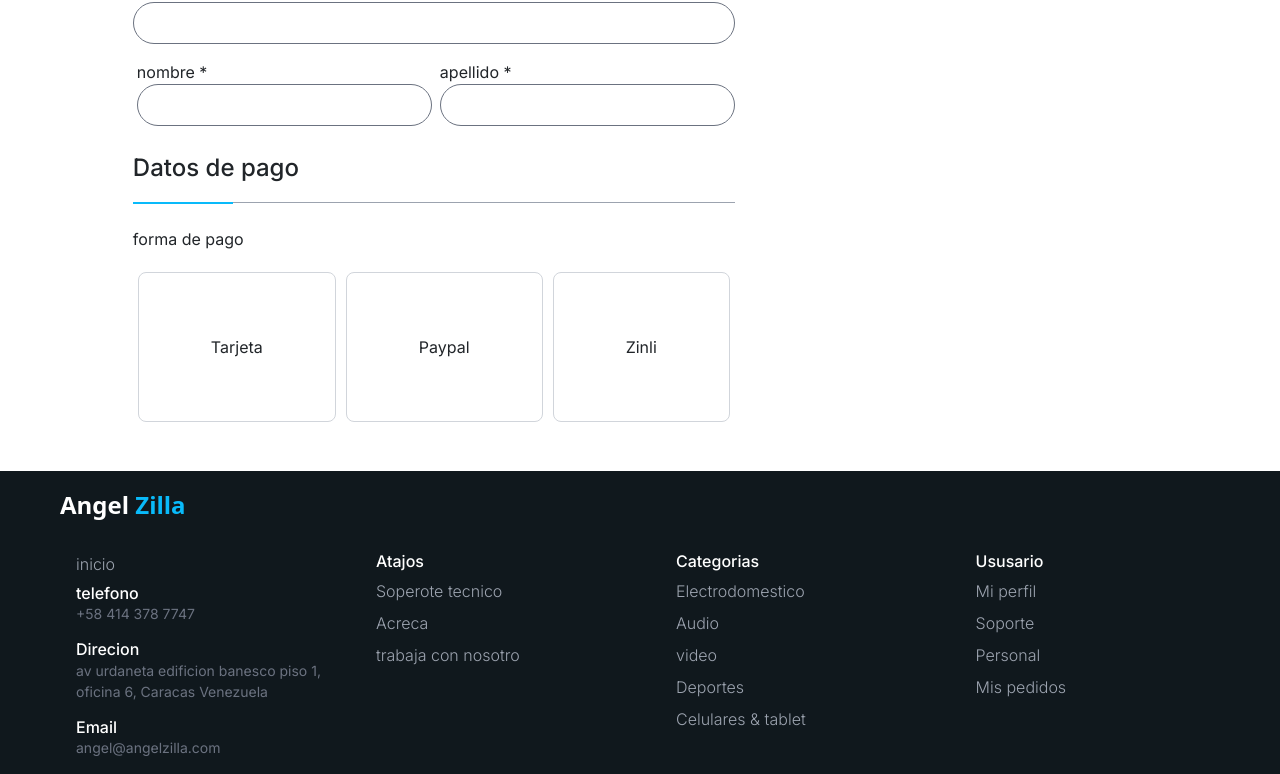
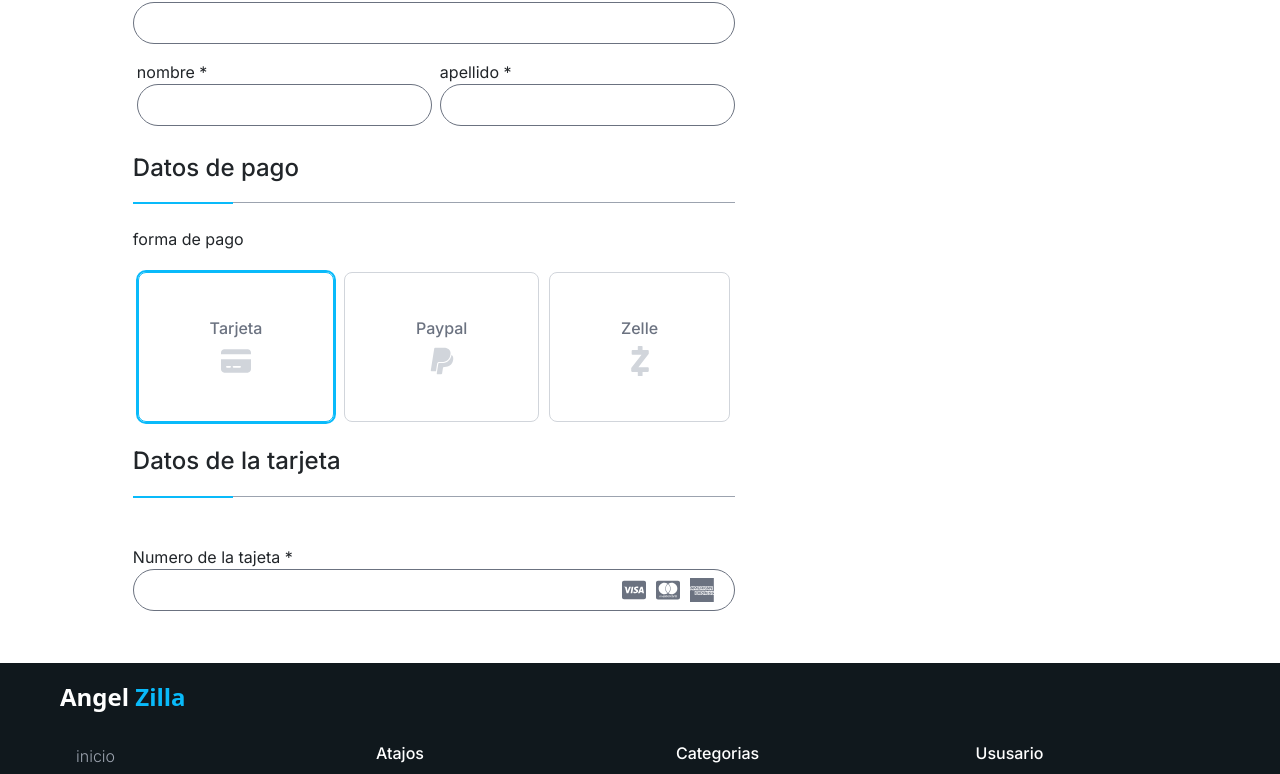
Before and after one commit to angeleesc/az-market-zilla-template, a Next.js app: page /checkout/1 in a window 1280 px wide. Shown: the part 390-1164 px from the top of the page. Built offline with nearby package versions, Linux system fonts and the light colour scheme.

Commit message:
configuracion de datos

```diff
--- a/components/forms/CheckoutForm.jsx
+++ b/components/forms/CheckoutForm.jsx
@@ -2,10 +2,16 @@ import React from 'react'
 import { useForm } from 'react-hook-form'
 import "./form-zone.scss"
 import ChekoutPaymetOptions from './ChekoutPaymetOptions'
+import { FaCcVisa, FaCcMastercard, } from "react-icons/fa6"
+import { SiAmericanexpress } from "react-icons/si"
 
 export default function CheckoutForm() {
 
-    const { register, handleSubmit, formState: { errors }, watch } = useForm()
+    const { register, handleSubmit, formState: { errors }, watch } = useForm({
+        defaultValues: {
+            paymentmethod: "card"
+        }
+    })
 
     const chekoutPaymetnOption = watch("paymentmethod")
 
@@ -38,9 +44,32 @@ export default function CheckoutForm() {
 
             </div>
             <h3>Datos de pago</h3>
-            <ChekoutPaymetOptions register={register("paymentmethod")} />
+            <ChekoutPaymetOptions register={register("paymentmethod")} current={chekoutPaymetnOption} />
 
+            <h3>
+                Datos de la tarjeta
+            </h3>
 
+            <div className='az-form-controls  my-2 mt-5' >
+                <label>
+                    <span>Numero de la tajeta *</span>
+                    <div className='input-card'>
+                        <input type="text" {...register("email")} />
+                        <div className="az-icon-card-zone">
+                            <span>
+                                <FaCcVisa />
+                            </span>
+                            <span>
+                                <FaCcMastercard />
+                            </span>
+                            <span>
+                                <SiAmericanexpress />
+                            </span>
+
+                        </div>
+                    </div>
+                </label>
+            </div>
 
         </form>
     )
--- a/components/forms/ChekoutPaymetOptions.jsx
+++ b/components/forms/ChekoutPaymetOptions.jsx
@@ -1,21 +1,47 @@
 import React from 'react'
+import { SiZelle } from "react-icons/si";
+import { FaPaypal } from "react-icons/fa6";
+import { FaCreditCard } from "react-icons/fa6";
+
 
 export default function ChekoutPaymetOptions({ register, current, option }) {
+
+
+    console.log("el metodo actual es ", current)
+
     return (
+
         <div className=' az-chekout-payment-option mt-4'>
             <p>forma de pago</p>
             <div className='flex flex-wrap w-full '>
                 <label className='az-chekout-payment-radio'>
-                    <input value={"card"} type="radio" {...register} />
-                    <span>Tarjeta</span>
+                    <input value={"card"}  type="radio" checked={current==="card"} {...register} />
+                    <span>
+                        <h6>Tarjeta</h6>
+                        <span className='icon'>
+                            <FaCreditCard/>
+                        </span>
+                    </span>
                 </label>
                 <label className='az-chekout-payment-radio'>
-                    <input value={"paypal"} type="radio" {...register} />
-                    <span>Paypal</span>
+                    <input value={"paypal"} type="radio" checked={current ==="paypal"}  {...register} />
+                    <span>
+                        <h6>
+                            Paypal
+                        </h6>
+                        <span className="icon">
+                            <FaPaypal/>
+                        </span>
+                    </span>
                 </label>
                 <label className='az-chekout-payment-radio'>
-                    <input value={"paypal"} type="radio" {...register} />
-                    <span>Zinli</span>
+                    <input value={"zelle"} type="radio" className='pr-[100px]' checked={current === "zelle"} {...register} />
+                    <span>
+                        <h6>Zelle</h6>
+                        <span className="icon">
+                            <SiZelle/>
+                        </span>
+                    </span>
                 </label>
 
             </div>
--- a/components/forms/form-zone.scss
+++ b/components/forms/form-zone.scss
@@ -20,6 +20,36 @@
 
     }
 
+
+
+    .input-card {
+        position   : relative;
+        width      : 100%;
+        display    : flex;
+        align-items: center;
+
+        // background-color: red;
+
+        input {
+            padding-right: 100px;
+            flex-grow    : 1;
+        }
+
+        .az-icon-card-zone {
+            display  : flex;
+            position : absolute;
+            right    : 16px;
+            font-size: 24px;
+
+            span {
+                margin: 5px;
+                // background-color: red;
+                color: theme("colors.gray.500");
+            }
+
+
+        }
+    }
 
     .az-form-controls {
         label {
@@ -58,6 +88,7 @@
             // background-color: red;
             width          : 100%;
             display        : flex;
+            flex-direction : column;
             height         : 150px;
             justify-content: center;
             align-items    : center;
@@ -65,9 +96,21 @@
             border-radius  : 8px;
         }
 
+
         span:hover {
             background-color: theme("colors.gray.50");
             cursor          : pointer;
+        }
+
+        h6 {
+            // background-color: red;
+            font-size: 16px;
+            color    : theme("colors.gray.500");
+        }
+
+        .icon {
+            font-size: 30px;
+            color    : theme("colors.gray.300");
         }
 
         input[type="radio"]:checked+span {
```
